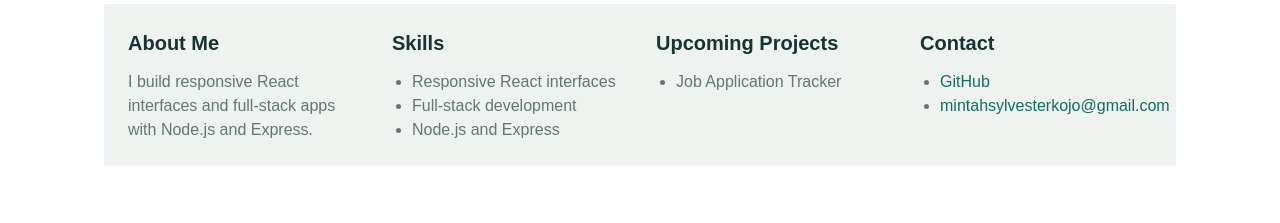
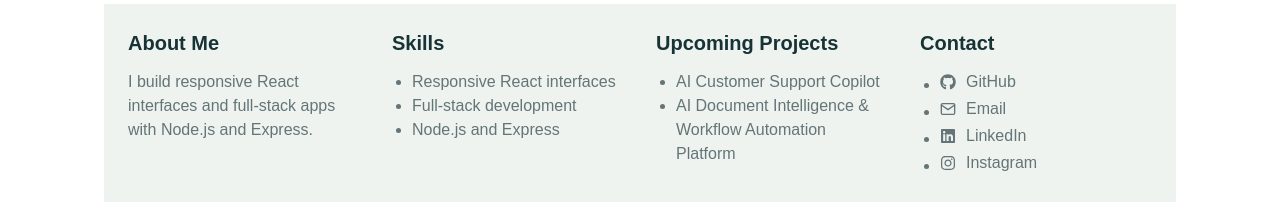
Before and after one commit to k4kojo/portfolio, a React (Vite) app: page / in a window 1280 px wide. Shown: the part 1191-1414 px from the top of the page. Before the commit the page ends 1381 px from the top, so only its background shows below. Built offline with nearby package versions, Linux system fonts and the light colour scheme.

Commit message:
feat: add react-icons dependency; update Footer component with social links and new project listings; enhance styles for Footer and HeroRight components

```diff
--- a/package.json
+++ b/package.json
@@ -11,7 +11,8 @@
   },
   "dependencies": {
     "react": "^19.3.1",
-    "react-dom": "^19.3.1"
+    "react-dom": "^19.3.1",
+    "react-icons": "^5.7.0"
   },
   "devDependencies": {
     "@eslint/js": "^10.0.1",
--- a/src/components/Footer.css
+++ b/src/components/Footer.css
@@ -32,17 +32,19 @@
 }
 
 .site-footer a {
-  color: var(--teal);
+  color: var(--text);
+  display: inline-flex;
+  align-items: center;
+  gap: 10px;
   text-decoration: none;
-  text-underline-offset: 3px;
 }
 
 .site-footer a:hover {
-  text-decoration: underline;
+  color: var(--teal);
 }
 
 .site-footer a:focus-visible {
+  color: var(--teal);
   outline: 2px solid var(--teal);
   outline-offset: 3px;
-  text-decoration: underline;
 }
--- a/src/components/Footer.tsx
+++ b/src/components/Footer.tsx
@@ -1,4 +1,6 @@
 import React from 'react';
+import { FaGithub, FaLinkedin, FaInstagram } from 'react-icons/fa';
+import { FiMail } from 'react-icons/fi';
 
 import './Footer.css';
 
@@ -23,18 +25,46 @@ const Footer = () => {
       <section className="upcoming-projects">
         <h2>Upcoming Projects</h2>
         <ul>
-          <li>Job Application Tracker</li>
+          <li>AI Customer Support Copilot</li>
+          <li>AI Document Intelligence & Workflow Automation Platform</li>
         </ul>
       </section>
       <section id="contact" className="contact">
         <h2>Contact</h2>
         <ul>
           <li>
-            <a href="https://github.com/k4kojo">GitHub</a>
+            <a target="_blank" href="https://github.com/k4kojo">
+              <FaGithub aria-hidden="true" />
+              GitHub
+            </a>
           </li>
           <li>
-            <a href="mailto:mintahsylvesterkojo@gmail.com">
-              mintahsylvesterkojo@gmail.com
+            <a
+              target="_blank"
+              href="mailto:mintahsylvesterkojo@gmail.com"
+              aria-label="Email me"
+            >
+              <FiMail aria-hidden="true" />
+              Email
+            </a>
+          </li>
+          <li>
+            <a
+              target="_blank"
+              href="https://www.linkedin.com/in/sylvester-mintah-978908286/"
+            >
+              <FaLinkedin aria-hidden="true" />
+              LinkedIn
+            </a>
+          </li>
+          <li>
+            <a
+              target="_blank"
+              href="https://instagram.com/k_4kojo"
+              aria-label="Email me"
+            >
+              <FaInstagram aria-hidden="true" />
+              Instagram
             </a>
           </li>
         </ul>
--- a/src/components/HeroRight.css
+++ b/src/components/HeroRight.css
@@ -19,7 +19,7 @@
   margin-bottom: 8px;
   padding-bottom: 10px;
   gap: 24px;
-  border-bottom: 1px solid #dce4de;
+  border-bottom: 1px solid var(--stroke);
 }
 
 .hero-right li:last-child {
```
Also changed, not shown: 1 other file (tests, documents, lock files or other folders).
